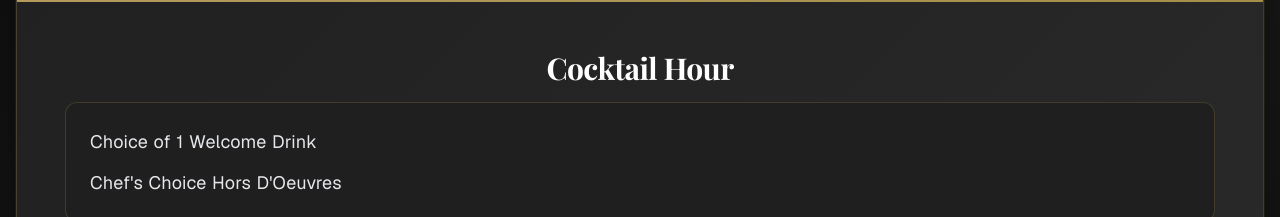
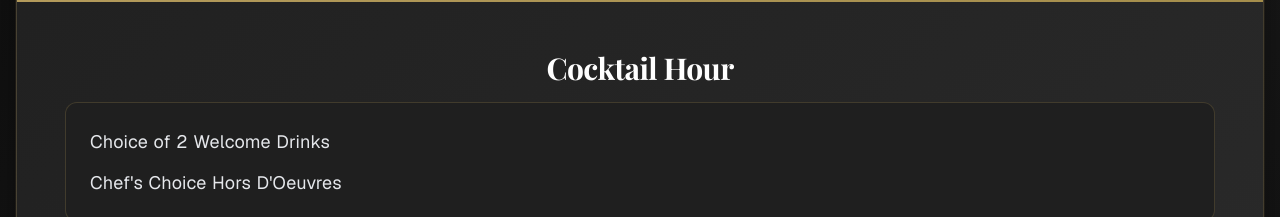
Before and after one commit to GurkarnSD/DaVinciBanquetHalls, a Next.js app: page /menus/south-asian-celebrations in a window 1280 px wide. Shown: the part 4900-5117 px from the top of the page. Built offline with nearby package versions, Linux system fonts and the light colour scheme; grey boxes are pictures that could not be loaded; a web font is replaced by a local one.

Commit message:
Update exclusive package menu

```diff
--- a/src/app/menus/south-asian-celebrations/page.tsx
+++ b/src/app/menus/south-asian-celebrations/page.tsx
@@ -331,7 +331,7 @@ export default function SouthAsianCelebrationsMenuPage() {
                   <h3 className="mb-4 text-center font-serif text-3xl font-bold text-white">Cocktail Hour</h3>
                   <div className="bg-davinci-dark-light border-davinci-gold/20 rounded-xl border p-6">
                     <div className="space-y-3 text-center text-lg leading-relaxed text-gray-200">
-                      <p>Choice of 1 Welcome Drink</p>
+                      <p>Choice of 2 Welcome Drinks</p>
                       <p>Chef&apos;s Choice Hors D&apos;Oeuvres</p>
                     </div>
                   </div>
```
